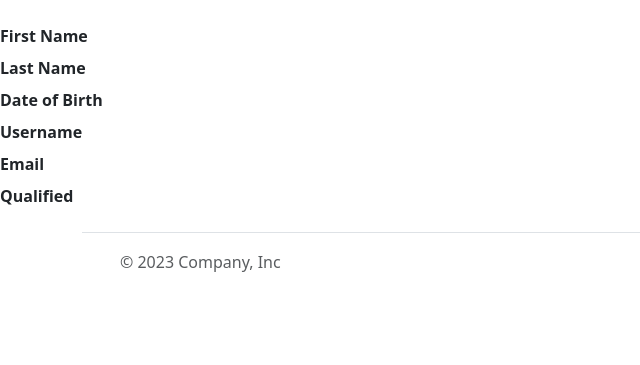
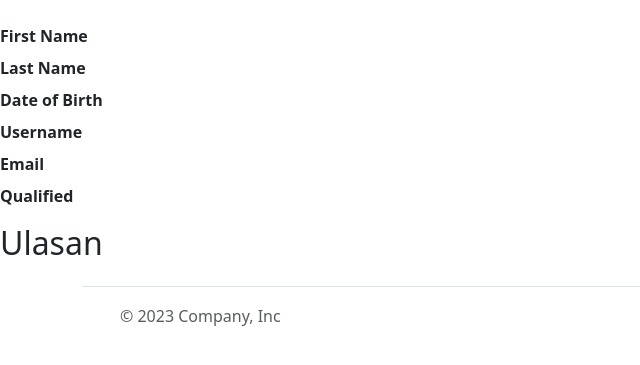
Before and after one commit to RPL-Jaya/HurtHeart, a Django app: template psikiater/templates/profile.html in a window 1280 px wide. Shown: the part 83-448 px from the top of the page, without its empty margins (0-640 px from the left). Run offline with Django 4.2, Linux system fonts and the light colour scheme; the template is opened without the code that fills it, so the values that code supplies are empty.

Commit message:
Tambah ulasan ke profile Psikiater

```diff
--- a/psikiater/templates/profile.html
+++ b/psikiater/templates/profile.html
@@ -18,6 +18,26 @@
   <dt>Qualified</dt>
   <dd>{{ psikiater.kualifikasi }}</dd>
 </dl>
+
+<!-- Ulasan -->
+<section>
+  <h2>Ulasan</h2>
+  <main>
+    {% for ulasan in ulasan_list %}
+    <article>
+      <header>
+        Rating : {{ ulasan.rating }} | Tanggal Konsultasi : {{ ulasan.tanggalKonsultasi }}
+      </header>
+      <main>
+        Nama Psikiater: {{ ulasan.namaPsikiater }} | Komentar:
+        <p>
+          {{ ulasan.komentar }}
+        </p>
+      </main>
+    </article>
+    {% endfor %}
+  </main>
+</section>
 </div>
 
 {% endblock content %}
```
Also changed, not shown: psikiater/views.py (+5 -2 lines).
